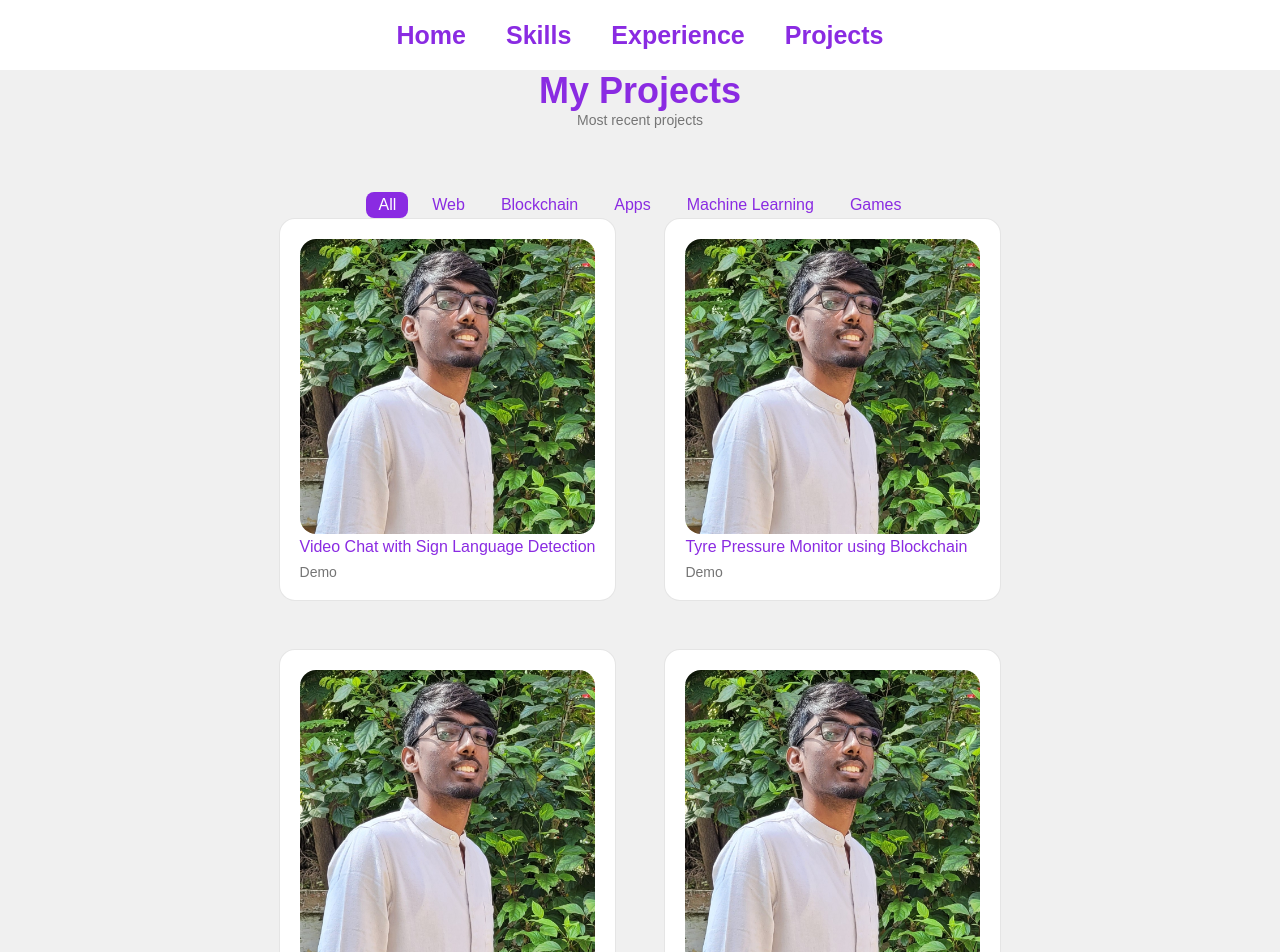
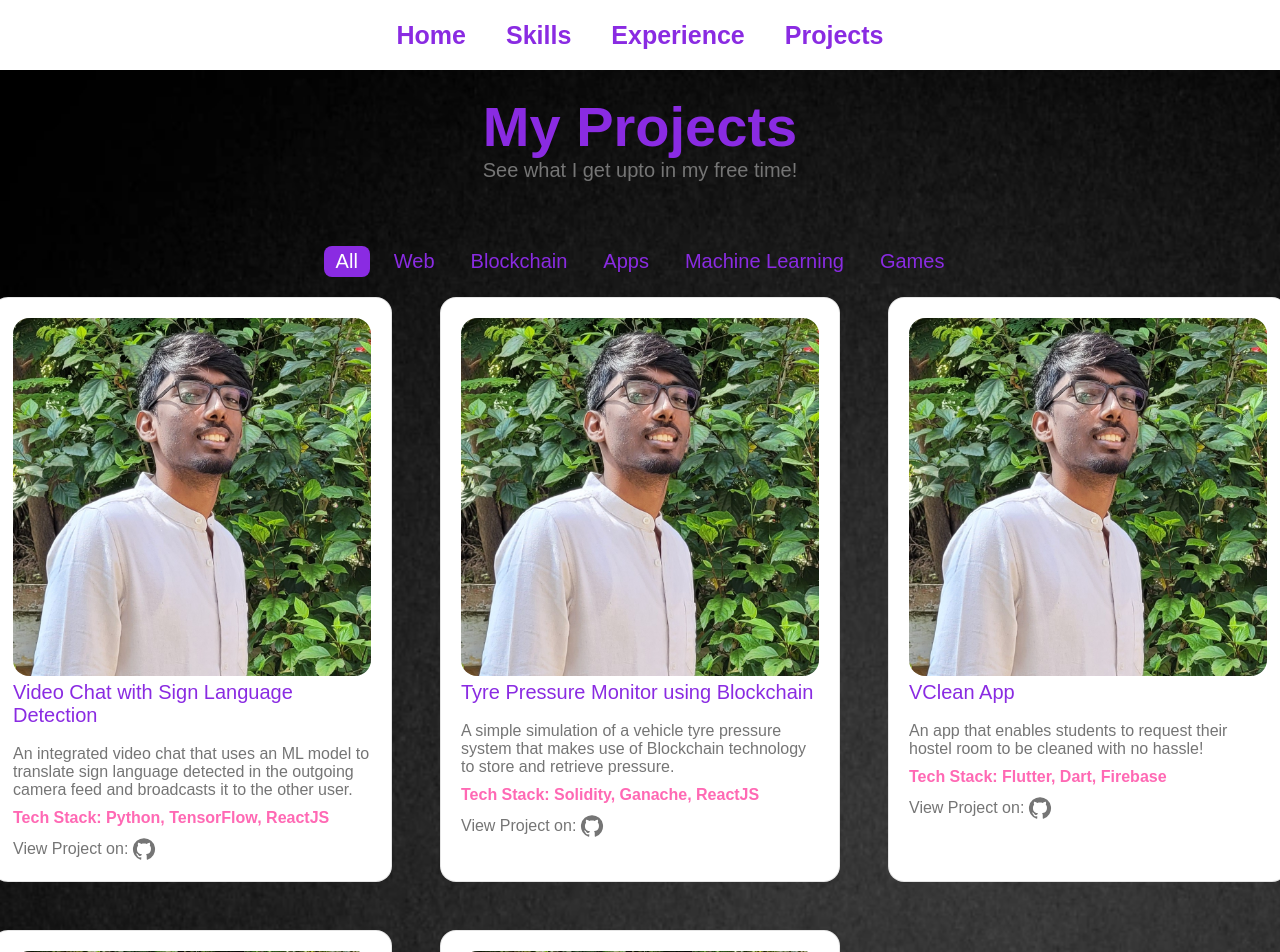
Before and after one commit to Saraneshkanna/Porfolio, a React (Create React App) app in the folder myportfolio/: page /projects in a window 1280 px wide. Shown: the top 952 px of the page. Built offline with nearby package versions, Linux system fonts and the light colour scheme; no server answers.

Commit message:
Completed Projects Page

```diff
--- a/myportfolio/src/components/Data.jsx
+++ b/myportfolio/src/components/Data.jsx
@@ -5,31 +5,46 @@ export const projectsData = [
         id:1,
         image: Work1,
         title:"Video Chat with Sign Language Detection",
-        category: ["Web", " Machine Learning"]
+        category: ["Web", "Machine Learning"],
+        link: "https://github.com/Saraneshkanna/SignLangWebChat",
+        desc: "An integrated video chat that uses an ML model to translate sign language detected in the outgoing camera feed and broadcasts it to the other user.",
+        stack: "Python, TensorFlow, ReactJS",
     },
     {
         id:2,
         image: Work1,
         title:"Tyre Pressure Monitor using Blockchain",
-        category: ["Blockchain", "Web"]
+        category: ["Blockchain", "Web"],
+        link: "https://github.com/Saraneshkanna/Tyre-Pressure-Manager",
+        desc:"A simple simulation of a vehicle tyre pressure system that makes use of Blockchain technology to store and retrieve pressure.",
+        stack: "Solidity, Ganache, ReactJS",
     },
     {
         id:3,
         image: Work1,
         title:"VClean App",
-        category: "Apps"
+        category: ["Apps"],
+        link: "https://github.com/Saraneshkanna/VClean",
+        desc: "An app that enables students to request their hostel room to be cleaned with no hassle!",
+        stack: "Flutter, Dart, Firebase",
     },
     {
         id:4,
         image: Work1,
         title:"Tamil <-> Braille Converter",
-        category: ["Web", "Machine Learning"]
+        category: ["Web", "Machine Learning"],
+        link: "https://github.com/Saraneshkanna/Tamil-Braille-Converter",
+        desc: "A website for converting Tamil Braille into Tamil text along with features like Optical Character Recognition and Text-To-Speech! ",
+        stack: "Python",
     },
     {
         id:5,
         image: Work1,
         title:"Martian Showdown",
-        category: "Games"
+        category: ["Games"],
+        link: "https://youtu.be/zxeK_niq18A",
+        desc: "A top-down shooter game with hordes of enemy AI that the player must survive against.",
+        stack: "Unreal Engine 5",
     },
 ];
 
--- a/myportfolio/src/components/WorkItems.jsx
+++ b/myportfolio/src/components/WorkItems.jsx
@@ -1,13 +1,18 @@
 import React from 'react'
+import { GitHub } from '@mui/icons-material'
+import { YouTube } from '@mui/icons-material'
 
 function WorkItems({item}) {
   return (
     <div className='work__card' key={item.id}>
         <img src={item.image} className='work__img' />
         <h3 className='work__title'>{item.title}</h3>
-        <a href='#' className='work__button'>
-            Demo <i className='bx bx-right-arrow-alt work__button-icon'></i>
+        <p className='itemDesc'>{item.desc}</p>
+        <p className='itemStack'>Tech Stack: {item.stack}</p>
+        <a href={item.link} className='work__button itemLink' target='_blank'>View Project on:
+            {item.id == 5 ? <YouTube /> : <GitHub />}
         </a>
+
     </div>
   )
 }
--- a/myportfolio/src/components/Works.jsx
+++ b/myportfolio/src/components/Works.jsx
@@ -14,7 +14,7 @@ const Works = () => {
         }
         else{
             const newProjects = projectsData.filter((project) => {
-                return project.category === item.name;
+                return project.category.includes(item.name);
             });
             setProjects(newProjects);
         };
--- a/myportfolio/src/pages/Projects.js
+++ b/myportfolio/src/pages/Projects.js
@@ -10,7 +10,7 @@ function Projects() {
         <Navbar></Navbar>
         <section className='work section' id='portfolio'>
             <h2 className='section__title'>My Projects</h2>
-            <span className='section__subtitle'>Most recent projects</span>
+            <span className='section__subtitle'>See what I get upto in my free time!</span>
             <Works />
         </section>
         <Footer />
--- a/myportfolio/src/styles/Footer.css
+++ b/myportfolio/src/styles/Footer.css
@@ -1,7 +1,7 @@
 .footer {
     width: 100%;
     height: 200px;
-    background: #21325e;
+    background: #8a2be2;
     display: flex;
     justify-content: center;
     align-items: center;
--- a/myportfolio/src/styles/Works.css
+++ b/myportfolio/src/styles/Works.css
@@ -17,7 +17,8 @@
     --h1-font-size : 2.25rem;
     --h2-font-size: 1.5rem;
     --h3-font-size: 1.25rem;
-    --normal-font-size: 1rem;
+    --normal-font-size: 1.25rem;
+    --actually-normal-font-size: 1rem;
     --small-font-size: 0.875rem;
     --smaller-font-size: 0.813rem;
     --tiny-font-size: 0.625rem;
@@ -91,16 +92,20 @@ img{
 
 .section{
     padding: 6rem 0 2 rem;
+    background-image: url("../images/BlackBG3.webp");
+    background-size: cover;
+    background-repeat: no-repeat;
 }
 
 .section__title{
-    font-size: var(--h1-font-size);
+    font-size: var(--big-font-size);
     color: var(--title-color);
+    padding-top: 1.5rem;
 }
 
 .section__subtitle{
     display: block;
-    font-size: var(--small-font-size);
+    font-size: var(--h3-font-size);
     margin-bottom: 4rem;
 }
 
@@ -142,6 +147,7 @@ img{
 }
 
 .work__filters{
+    padding-bottom: 20px;
     display: flex;
     justify-content: center;
     align-items: center;
@@ -164,12 +170,14 @@ img{
 }
 
 .work__container{
-    grid-template-columns: repeat(2, max-content);
+    grid-template-columns: repeat(3, max-content);
     gap: 3rem;
     justify-content: center;
+    padding-bottom: 50px;
 }
 
 .work__card{
+    width: 400px;
     background-color: var(--container-color);
     border: 1px solid rgba(0,0,0,0.1);
     padding: 1.25rem;
@@ -177,7 +185,7 @@ img{
 }
 
 .work__img{
-    width: 295px;
+    width: 360px;
     border-radius: 1rem;
     margin-bottom: var(--mb-1);
 }
@@ -208,6 +216,22 @@ img{
 .active-work{
     background-color: var(--title-color);
     color: #fff;
+}
+
+.itemDesc{
+    padding: 10px 0px;
+    font-size: var(--actually-normal-font-size);
+}
+
+.itemLink{
+    font-size: var(--actually-normal-font-size);
+}
+
+.itemStack{
+    font-size: var(--actually-normal-font-size);
+    font-weight: 600;
+    padding-bottom: 10px;
+    color:hotpink;
 }
 
 @media screen and (max-width : 992px){
@@ -243,6 +267,10 @@ img{
     .work__img{
         width: 100%;
     }
+    .work__filters{
+        flex-wrap: wrap;
+        column-gap: 0.25rem;
+   }
 }
 
 @media screen and (max-width: 350px) {
@@ -251,6 +279,7 @@ img{
    }
 
    .work__filters{
+        flex-wrap: wrap;
         column-gap: 0.25rem;
    }
 }
```
Also changed, not shown: myportfolio/src/images/BlackBG2.webp (added), myportfolio/src/images/BlackBG3.webp (added).
